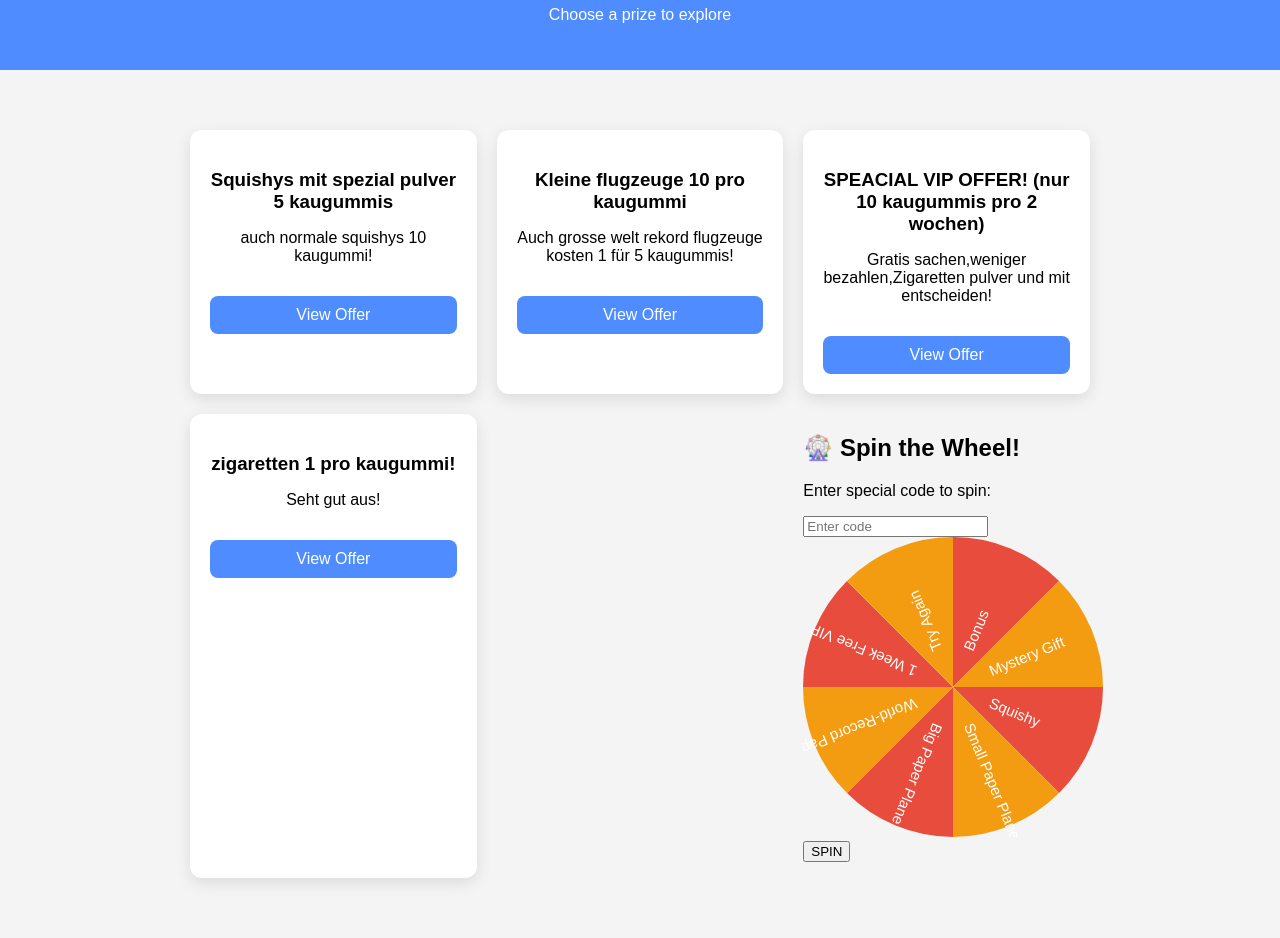
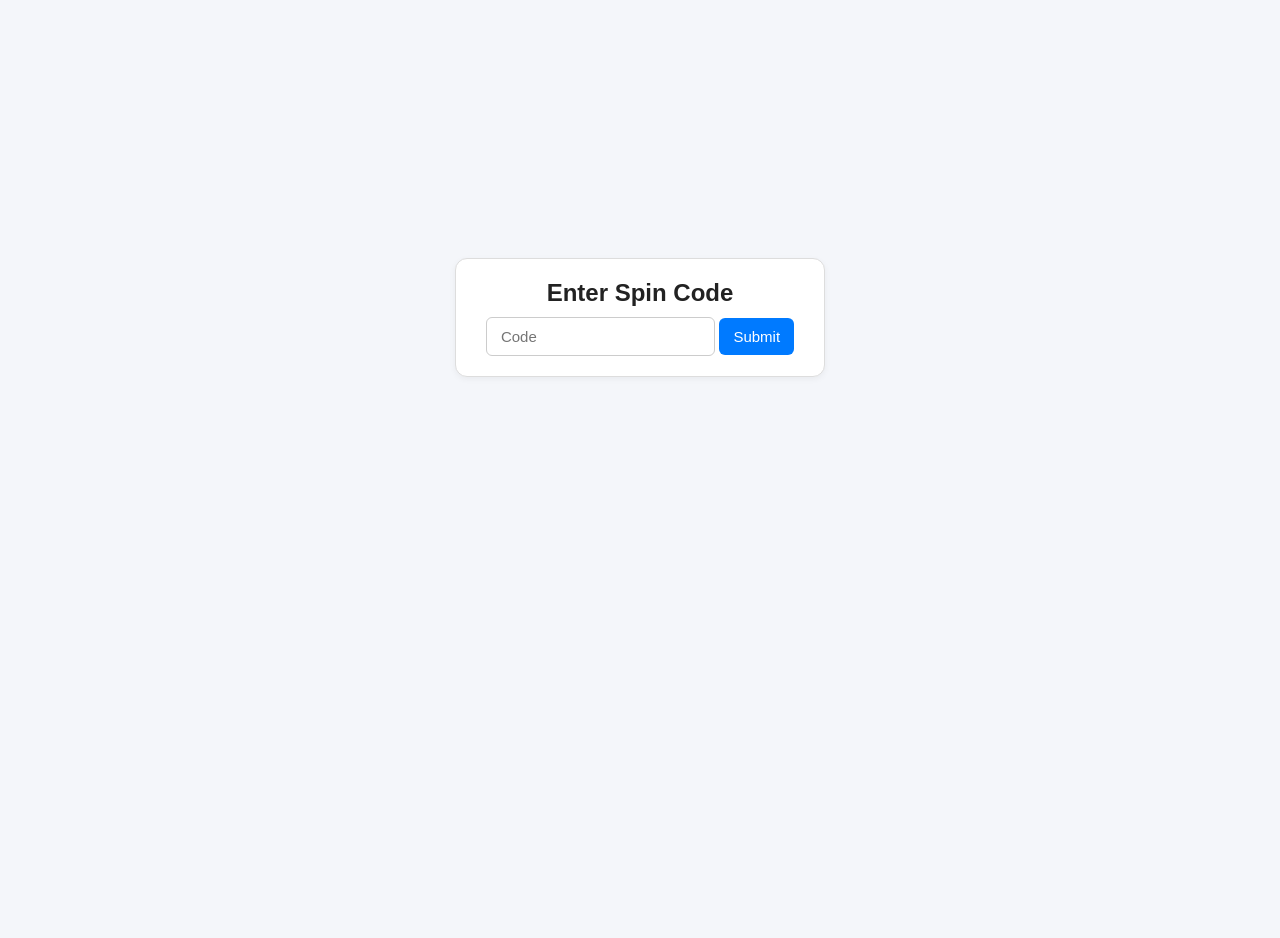
Before and after one commit to Atraiu738/boompowder, a plain HTML site: page index.html in a window 1280 px wide. Shown: the part 83-1021 px from the top of the page. After the commit the page ends 800 px from the top, so only its background shows below. Drawn offline with Linux system fonts and the light colour scheme.

Commit message:
Update index.html

```diff
--- a/index.html
+++ b/index.html
@@ -2,195 +2,238 @@
 <html lang="en">
 <head>
 <meta charset="UTF-8">
-    <meta name="viewport" content="width=device-width, initial-scale=1.0">
-    <title>Available Offers</title>
-
+<title>Lucky Spin</title>
 <style>
-        body {
-            margin: 0;
-            font-family: Arial, sans-serif;
-            background: #f4f4f4;
+*{margin:0;padding:0;box-sizing:border-box;}
+body{
+  font-family:'Poppins',sans-serif;
+  background:#f4f6fa;
+  display:flex;
+  flex-direction:column;
+  align-items:center;
+  justify-content:center;
+  height:100vh;
+  color:#222;
 }
-
-        header {
-            text-align: center;
-            padding: 30px 20px;
-            background: #4e8cff;
-            color: white;
+.card{
+  background:#ffffff;
+  padding:20px 30px;
+  border-radius:12px;
+  border:1px solid #ddd;
+  text-align:center;
+  box-shadow:0 2px 6px rgba(0,0,0,0.05);
 }
-
-        h1 {
-            margin-top: 0;
+input,button{
+  padding:10px 14px;
+  border-radius:6px;
+  border:1px solid #ccc;
+  font-size:15px;
+  margin-top:10px;
 }
-
-        .offers-container {
-            max-width: 900px;
-            margin: 40px auto;
-            display: grid;
-            grid-template-columns: repeat(auto-fit, minmax(250px, 1fr));
-            gap: 20px;
-            padding: 20px;
+button{
+  background:#007aff;
+  color:white;
+  border:none;
 }
-
-        .offer {
-            background: white;
-            padding: 20px;
-            border-radius: 12px;
-            box-shadow: 0 5px 15px rgba(0,0,0,0.1);
-            text-align: center;
+button:hover{background:#005fcc}
+#wheelWrap{
+  display:none;
+  margin-top:40px;
+  position:relative;
 }
-
-        .offer h3 {
-            margin-bottom: 10px;
+#eventBanner{
+  display:none;
+  background:#ffd94a;
+  color:#222;
+  font-weight:bold;
+  padding:8px 18px;
+  border-radius:8px;
+  margin-bottom:10px;
+  box-shadow:0 2px 6px rgba(0,0,0,0.2);
 }
-
-        .offer button {
-            margin-top: 15px;
-            padding: 10px 15px;
-            width: 100%;
-            border-radius: 8px;
-            border: none;
-            cursor: pointer;
-            background: #4e8cff;
-            color: white;
-            font-size: 1rem;
+#pointer{
+  width:0;height:0;
+  border-left:18px solid transparent;
+  border-right:18px solid transparent;
+  border-bottom:30px solid #ff5252;
+  position:absolute;
+  top:-12px;
+  left:calc(50% - 18px);
 }
-
-        .offer button:hover {
-            background: #2563eb;
+#wheel{
+  width:350px;height:350px;
+  border-radius:50%;
+  border:6px solid #333;
+  overflow:hidden;
+  position:relative;
+  transition:transform 6s ease-out;
+}
+.slice{
+  position:absolute;
+  width:50%;
+  height:50%;
+  top:50%;
+  left:50%;
+  transform-origin:0 0;
+  display:flex;
+  align-items:flex-end;
+  justify-content:center;
+  padding:6px;
+  font-size:14px;
+  font-weight:600;
+  color:white;
+  text-align:center;
+}
+#resultBox{
+  margin-top:25px;
+  font-size:22px;
+  font-weight:bold;
+  padding:10px 20px;
+  border-radius:8px;
+  background:#fff;
+  border:2px solid #007aff;
+  display:none;
+  color:#007aff;
 }
 </style>
 </head>
 <body>
 
-<header>
-    <h1>🎁 Available Offers</h1>
-    <p>Choose a prize to explore</p>
-</header>
-
-<div class="offers-container">
-
-    <div class="offer">
-        <h3>Squishys mit spezial pulver 5 kaugummis </h3>
-        <p>auch normale squishys 10 kaugummi!</p>
-        <button>View Offer</button>
+<div class="card">
+  <h2>Enter Spin Code</h2>
+  <input id="codeInput" placeholder="Code">
+  <button onclick="unlock()">Submit</button>
+  <p id="msg"></p>
 </div>
 
-    <div class="offer">
-        <h3>Kleine flugzeuge 10 pro kaugummi</h3>
-        <p>Auch grosse welt rekord flugzeuge kosten 1 für 5 kaugummis!</p>
-        <button>View Offer</button>
+<div id="eventBanner">✨ EVENT ACTIVE — Better Rewards!</div>
+
+<div id="wheelWrap">
+  <div id="pointer"></div>
+  <div id="wheel"></div>
+  <button onclick="spin()">SPIN</button>
+  <div id="resultBox"></div>
 </div>
 
-    <div class="offer">
-        <h3>SPEACIAL VIP OFFER! (nur 10 kaugummis pro 2 wochen)</h3>
-        <p>Gratis sachen,weniger bezahlen,Zigaretten pulver und mit entscheiden!</p>
-        <button>View Offer</button>
-    </div>
+<script>
+// EVENT STATE read from admin panel
+const eventActive = localStorage.getItem("eventActive") === "true";
 
-    <div class="offer">
-        <h3>zigaretten 1 pro kaugummi!</h3>
-        <p>Seht gut aus!</p>
-        <button>View Offer</button>
-    </div>
+// Normal rarity values
+const normalWeights = {
+  "Try Again": 35,
+  "50 Tokens": 10,
+  "Small Prize": 14,
+  "Big Prize": 14,
+  "Paper Planes": 14,
+  "Squishys": 7,
+  "1 Week Free VIP": 6
+};
 
-<div>
-</div>
+// Event boosted rarity values
+const eventWeights = {
+  "Try Again": 20,
+  "50 Tokens": 10,
+  "Small Prize": 14,
+  "Big Prize": 25,
+  "Paper Planes": 14,
+  "Squishys": 9,
+  "1 Week Free VIP": 8
+};
 
-<!-- SPIN WHEEL SECTION -->
-<div class="wheel-section">
-    <h2>🎡 Spin the Wheel!</h2>
-    <p>Enter special code to spin:</p>
+// Get correct weight for prize
+function getWeight(name){
+  return eventActive ? eventWeights[name] : normalWeights[name];
+}
 
-    <input id="codeInput" placeholder="Enter code">
-    <br>
-    <canvas id="wheel" width="300" height="300"></canvas>
-    <br>
-    <button id="spinBtn">SPIN</button>
-
-    <p id="result"></p>
-</div>
-
-
-<script>
-const wheel = document.getElementById("wheel");
-const ctx = wheel.getContext("2d");
-
-// Wheel prizes
+// Make prize list for wheel
 const prizes = [
-    "Squishy",
-    "Small Paper Plane",
-    "Big Paper Plane",
-    "World-Record Paper Plane",
-    "1 Week Free VIP",
-    "Try Again",
-    "Bonus",
-    "Mystery Gift"
+  { name:"Try Again", weight:getWeight("Try Again") },
+  { name:"50 Tokens", weight:getWeight("50 Tokens") },
+  { name:"Small Prize", weight:getWeight("Small Prize") },
+  { name:"Big Prize", weight:getWeight("Big Prize") },
+  { name:"Paper Planes", weight:getWeight("Paper Planes") },
+  { name:"Squishys", weight:getWeight("Squishys") },
+  { name:"1 Week Free VIP", weight:getWeight("1 Week Free VIP") }
 ];
 
-const numSlices = prizes.length;
-const arcSize = (2 * Math.PI) / numSlices;
+// Show event banner if ON
+if(eventActive){
+  document.getElementById("eventBanner").style.display="block";
+}
 
-const SPECIAL_CODE = "2015"; // Your code
+let wheelUnlocked=false;
 
-function drawWheel() {
-    for (let i = 0; i < numSlices; i++) {
-        ctx.beginPath();
-        ctx.fillStyle = i % 2 ? "#f39c12" : "#e74c3c";
-        ctx.moveTo(150, 150);
-        ctx.arc(150, 150, 150, arcSize * i, arcSize * (i + 1));
-        ctx.fill();
-        ctx.save();
+// Unlock spin with 1-time code
+function unlock(){
+  let code=document.getElementById("codeInput").value;
+  let codes=JSON.parse(localStorage.getItem("validCodes")||"[]");
 
-        ctx.translate(150, 150);
-        ctx.rotate(arcSize * i + arcSize / 2);
-        ctx.fillStyle = "#fff";
-        ctx.font = "15px Arial";
-        ctx.fillText(prizes[i], 40, 5);
-        ctx.restore();
+  if(codes.includes(code)){
+    wheelUnlocked=true;
+    document.getElementById("wheelWrap").style.display="block";
+    document.getElementById("msg").innerHTML="✔ Code accepted — spin now!";
+
+    // remove from valid
+    let updated=codes.filter(c=>c!==code);
+    localStorage.setItem("validCodes",JSON.stringify(updated));
+
+    // add to used
+    let used=JSON.parse(localStorage.getItem("usedCodes")||"[]");
+    used.push(code);
+    localStorage.setItem("usedCodes",JSON.stringify(used));
+
+  }else{
+    document.getElementById("msg").innerHTML="❌ Invalid or already used";
   }
 }
-drawWheel();
 
-document.getElementById("spinBtn").onclick = function () {
-    const code = document.getElementById("codeInput").value.trim();
+// Build wheel graphics
+let wheel=document.getElementById("wheel");
+let sliceAngle=360/prizes.length;
+let colors=["#ff6961","#fcd56d","#77dd77","#6aa9ff","#b39ddb","#ff9ec4","#ffb482"];
 
-    if (code !== SPECIAL_CODE) {
-        document.getElementById("result").textContent = "❌ Wrong code!";
+prizes.forEach((p,i)=>{
+  let slice=document.createElement("div");
+  slice.className="slice";
+  slice.style.background=colors[i];
+  slice.style.transform=`rotate(${sliceAngle*i}deg) skewY(${90 - sliceAngle}deg)`;
+  slice.innerHTML=p.name;
+  wheel.appendChild(slice);
+});
+
+let rotation=0;
+
+// Weighted rarity picker
+function pickPrize(){
+  let total=prizes.reduce((sum,p)=>sum+p.weight,0);
+  let r=Math.random()*total;
+  for(let p of prizes){
+    if(r<p.weight) return p.name;
+    r-=p.weight;
+  }
+}
+
+function spin(){
+  if(!wheelUnlocked){
+    document.getElementById("msg").innerHTML="🔒 Enter new code to spin again";
     return;
   }
 
-    const spinAngle = Math.random() * 2000 + 2000;
-    const rotateTime = 3000;
-    const start = performance.now();
+  document.getElementById("resultBox").style.display="none";
 
-    function animate(now) {
-        const elapsed = now - start;
-        const rotation = easeOut(elapsed, 0, spinAngle, rotateTime);
-        wheel.style.transform = `rotate(${rotation}deg)`;
+  rotation+=720+(Math.random()*360);
+  wheel.style.transform=`rotate(${rotation}deg)`;
 
-        if (elapsed < rotateTime) {
-            requestAnimationFrame(animate);
-        } else {
-            finishSpin(rotation);
-        }
-    }
+  setTimeout(()=>{
+    let result=pickPrize();
+    let box=document.getElementById("resultBox");
+    box.innerHTML="🎉 You won: <b>"+result+"</b>";
+    box.style.display="block";
 
-    requestAnimationFrame(animate);
-};
-
-function easeOut(t, b, c, d) {
-    t /= d;
-    t--;
-    return c * (t * t * t + 1) + b;
-}
-
-function finishSpin(rotation) {
-    const normalized = rotation % 360;
-    const slice = Math.floor((normalized / 360) * prizes.length);
-    const prize = prizes[prizes.length - slice - 1];
-
-    document.getElementById("result").textContent = "🎉 Result: " + prize;
+    wheelUnlocked=false;
+    document.getElementById("msg").innerHTML="🔒 Enter new code to spin again";
+  },6000);
 }
 </script>
 
```
Lines whose indentation alone changed are shown as unchanged.
